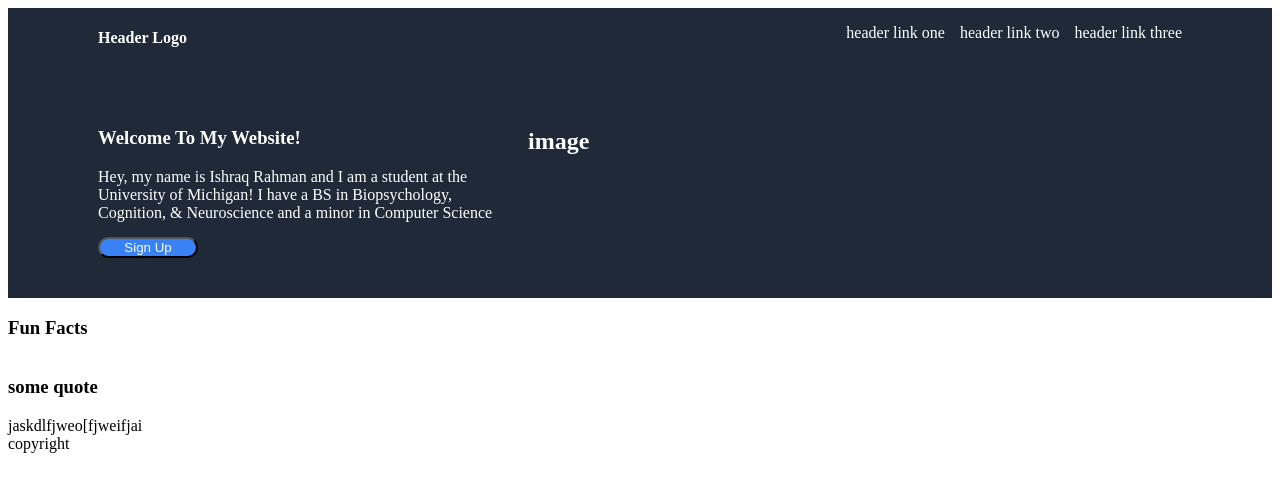
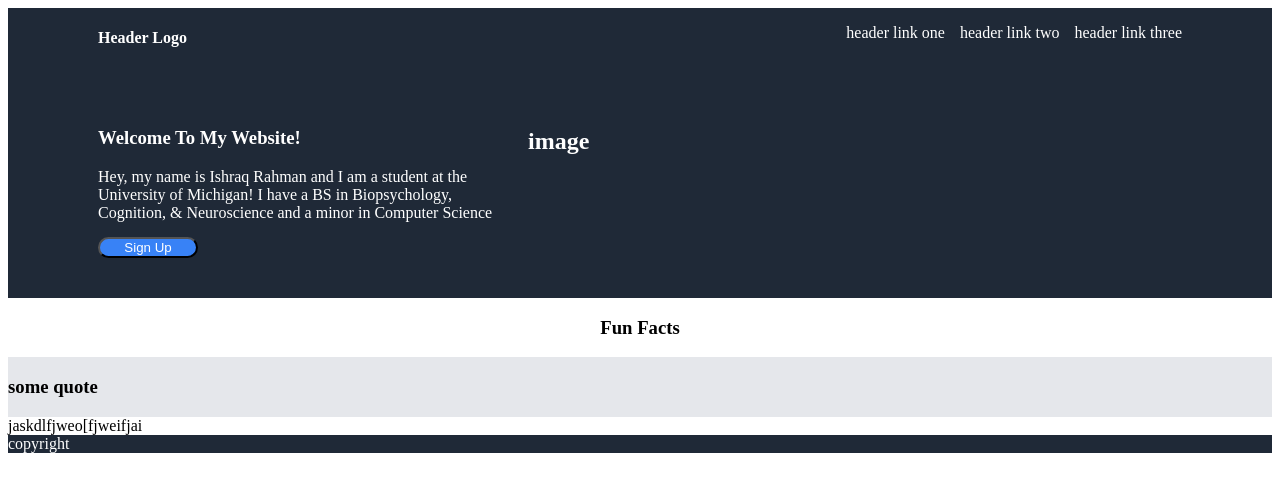
Before and after one commit to 1shman/TOPLandingPage, a plain HTML site: page index.html in a window 1280 px wide. Drawn offline with Linux system fonts and the light colour scheme.

Commit message:
add background colors

```diff
--- a/style.css
+++ b/style.css
@@ -48,3 +48,18 @@ Button{
     color: white;
     border-radius: 15px; ;
 }
+
+.secondThird{
+    display: flex;
+    align-items: center;
+    justify-content: center;
+}
+
+.thirdThird{
+    background-color: #E5E7EB;
+}
+
+.footer{
+    background-color: #1F2937;
+    color: white;
+}
```
